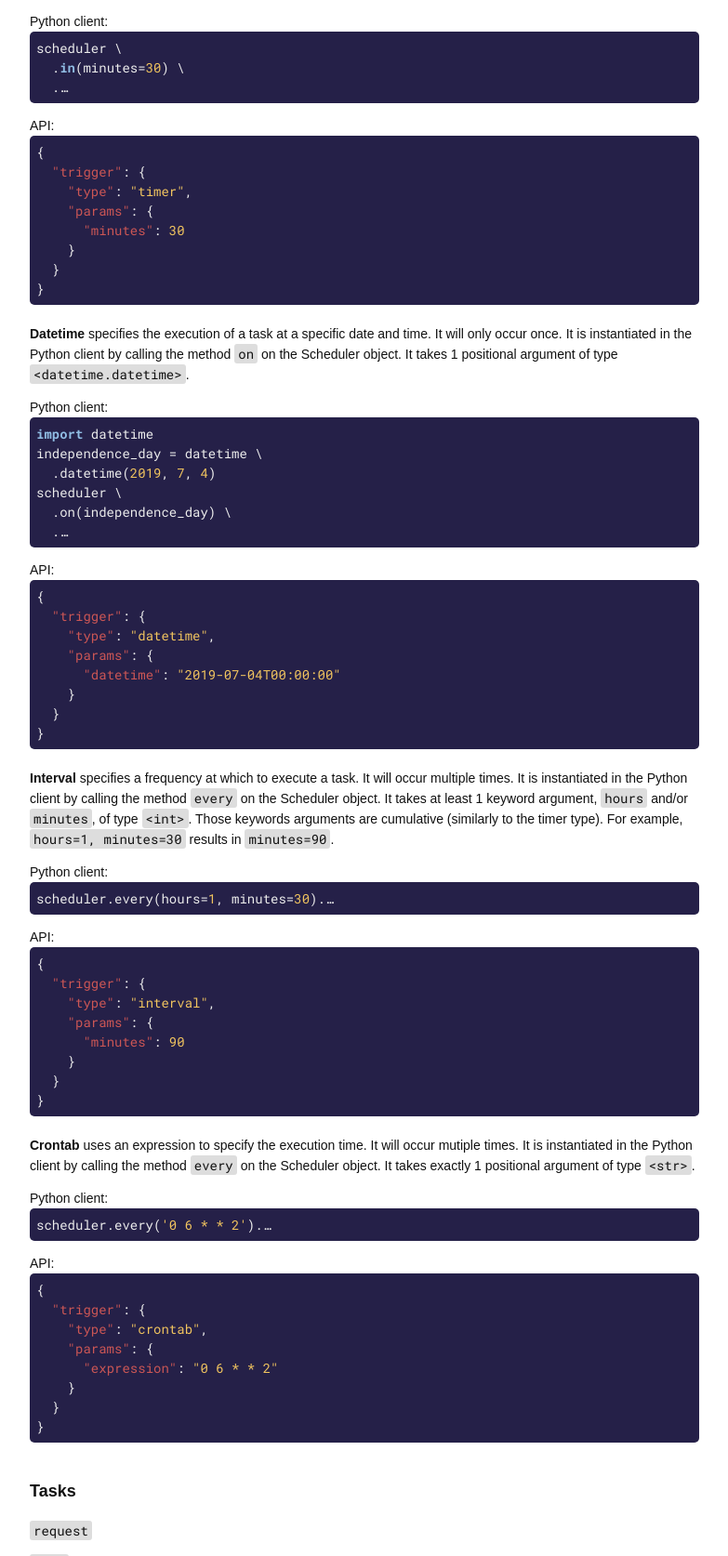
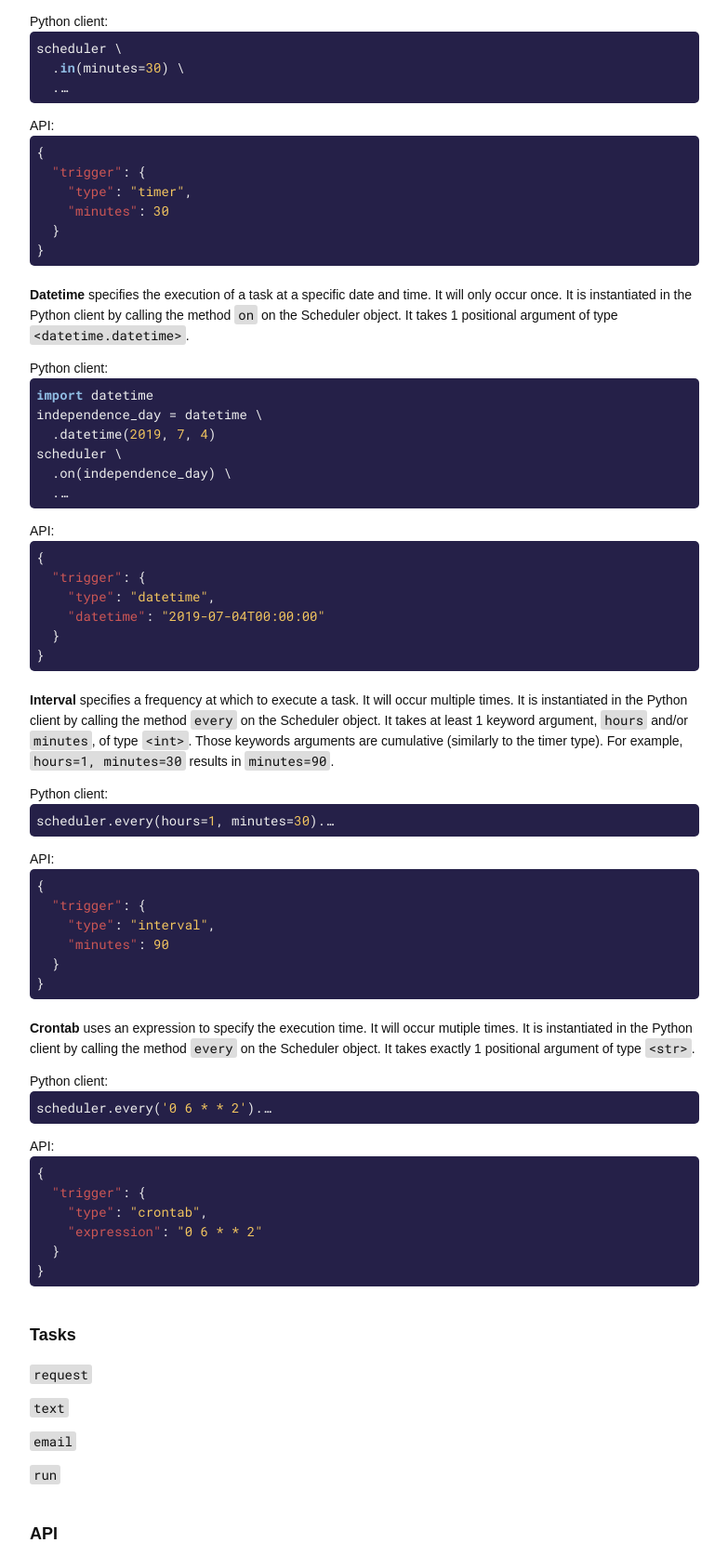
Before and after one commit to gduverger/crono, a Python web app: template api/templates/index.html in a window 1280 px wide. Shown: the part 1684-3358 px from the top of the page at 93% size, without its empty margins (248-1031 px from the left). Run offline with Jinja, Linux system fonts and the light colour scheme; the template is opened without the code that fills it, so the values that code supplies are empty; some libraries are stand-ins or nearby versions; some web fonts are replaced.

Commit message:
no params

```diff
--- a/api/templates/index.html
+++ b/api/templates/index.html
@@ -110,9 +110,7 @@ API:
 <pre><code class="json">{
   "trigger": {
     "type": "timer",
-    "params": {
     "minutes": 30
-    }
   }
 }</code></pre>
 
@@ -131,9 +129,7 @@ API:
 <pre><code class="json">{
   "trigger": {
     "type": "datetime",
-    "params": {
     "datetime": "2019-07-04T00:00:00"
-    }
   }
 }</code></pre>
 
@@ -147,9 +143,7 @@ API:
 <pre><code class="json">{
   "trigger": {
     "type": "interval",
-    "params": {
     "minutes": 90
-    }
   }
 }</code></pre>
 
@@ -163,9 +157,7 @@ API:
 <pre><code class="json">{
   "trigger": {
     "type": "crontab",
-    "params": {
     "expression": "0 6 * * 2"
-    }
   }
 }</code></pre>
 
@@ -201,16 +193,12 @@ Authorization: Bearer {token}
 {
   "trigger": {
     "type": "crontab",
-    "params": {
     "expression": "0 6 * * 2"
-    }
   },
   "task": {
     "type": "request",
-    "params": {
     "method": "GET",
     "url": "https://www.crono.com/"
-    }
   }
 }</code></pre>
 
```
Lines whose indentation alone changed are shown as unchanged.
